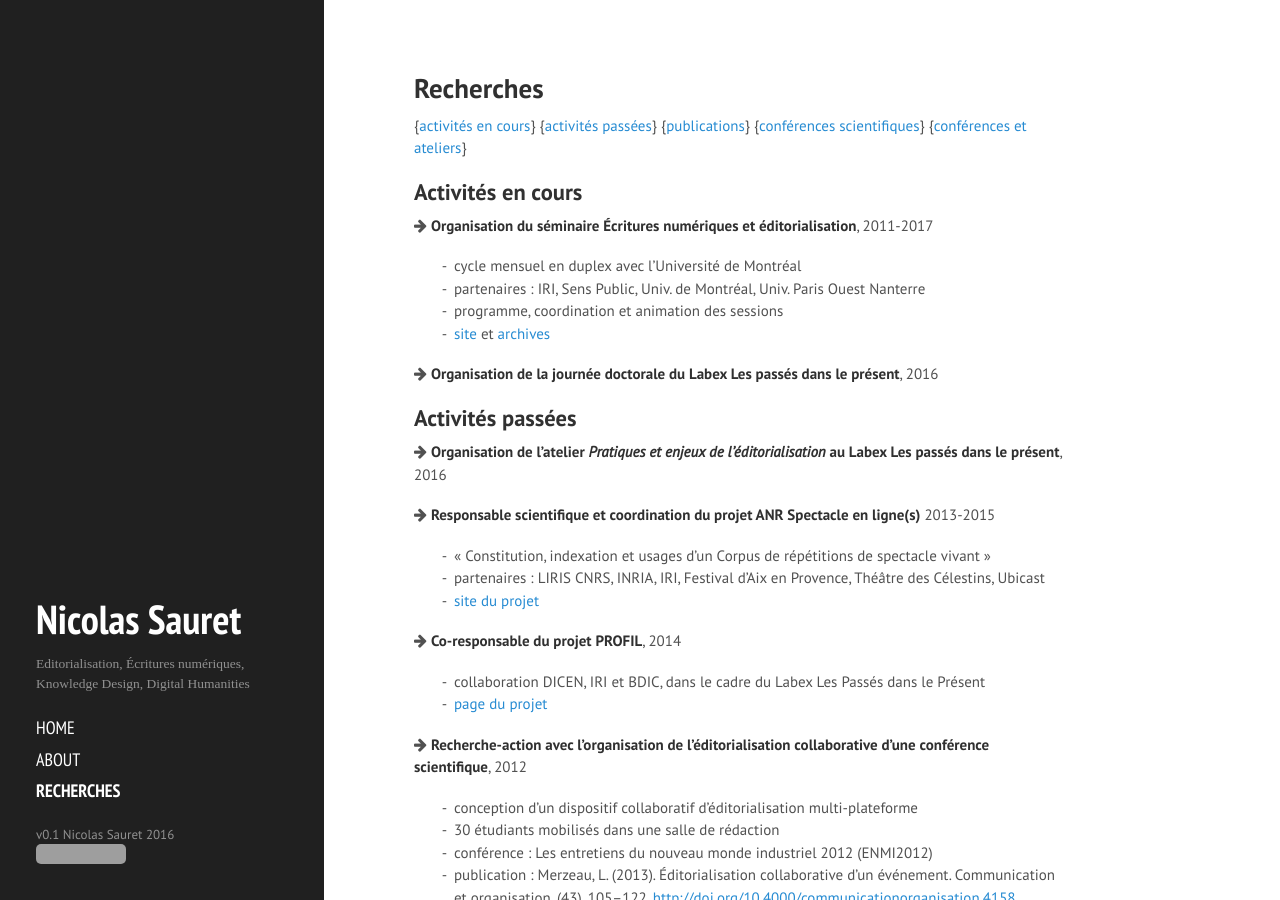
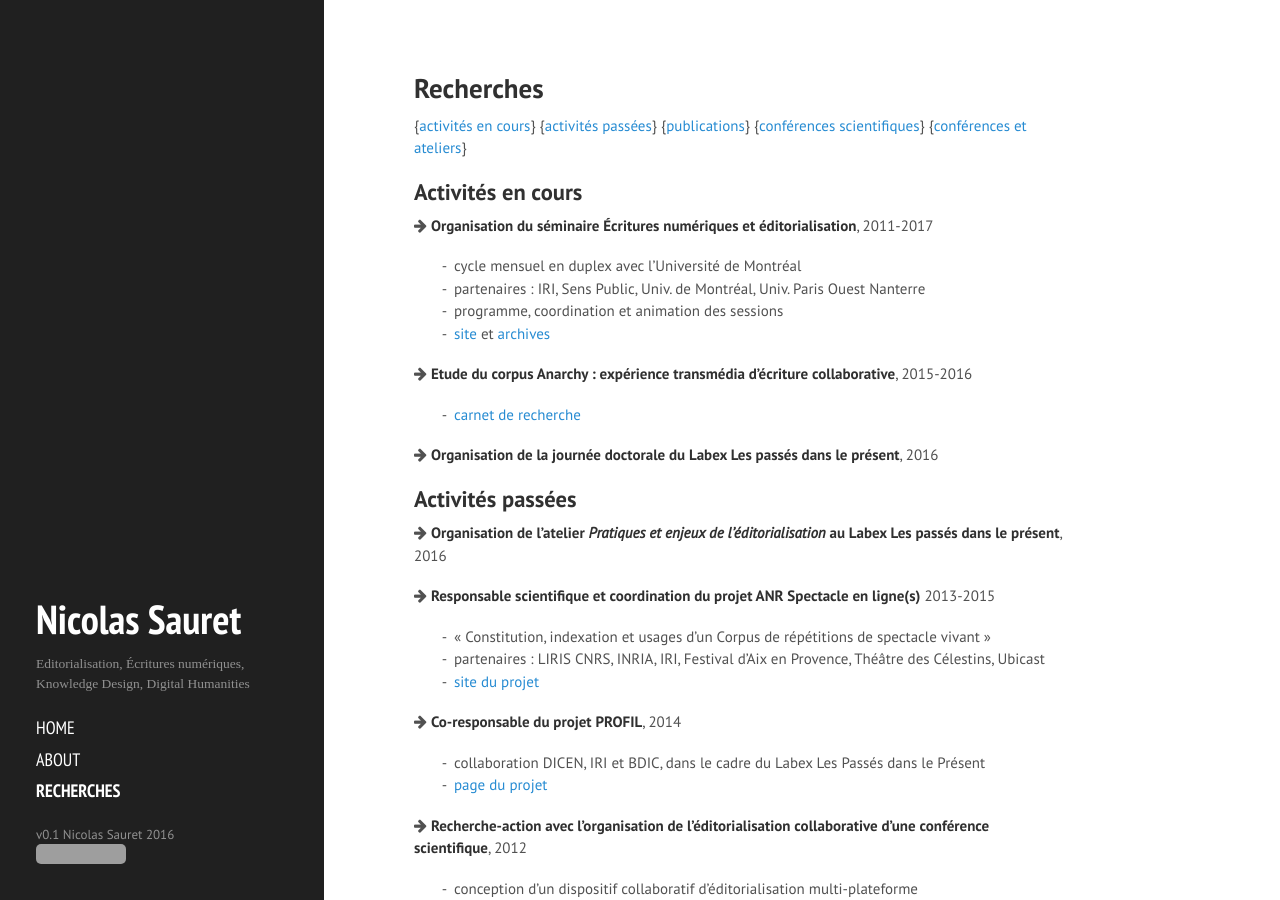
Before and after one commit to lakonis/lakonis.github.io, a Jekyll site: the page built from recherches.md, in a window 1280 px wide and 900 px high. Built offline with Jekyll 4.4.1, drawn with Linux system fonts in a browser that asks for light colours; nearby versions of some CDN libraries; grey boxes are pictures that could not be loaded.

Commit message:
add project anarchy

```diff
--- a/recherches.md
+++ b/recherches.md
@@ -12,6 +12,9 @@ title: Recherches
 - partenaires : IRI, Sens Public, Univ. de Montréal, Univ. Paris Ouest Nanterre
 - programme, coordination et animation des sessions
 - [site](seminaire.sens-public.org) et [archives](http://polemictweet.com/edito/select.php)
+
+<i class="fa fa-arrow-right"></i> **Etude du corpus Anarchy : expérience transmédia d'écriture collaborative**, 2015-2016
+- [carnet de recherche]({{ site.github.url }}/behindanarchy/)
 
 <i class="fa fa-arrow-right"></i> **Organisation de la journée doctorale du Labex Les passés dans le présent**, 2016
 
```
